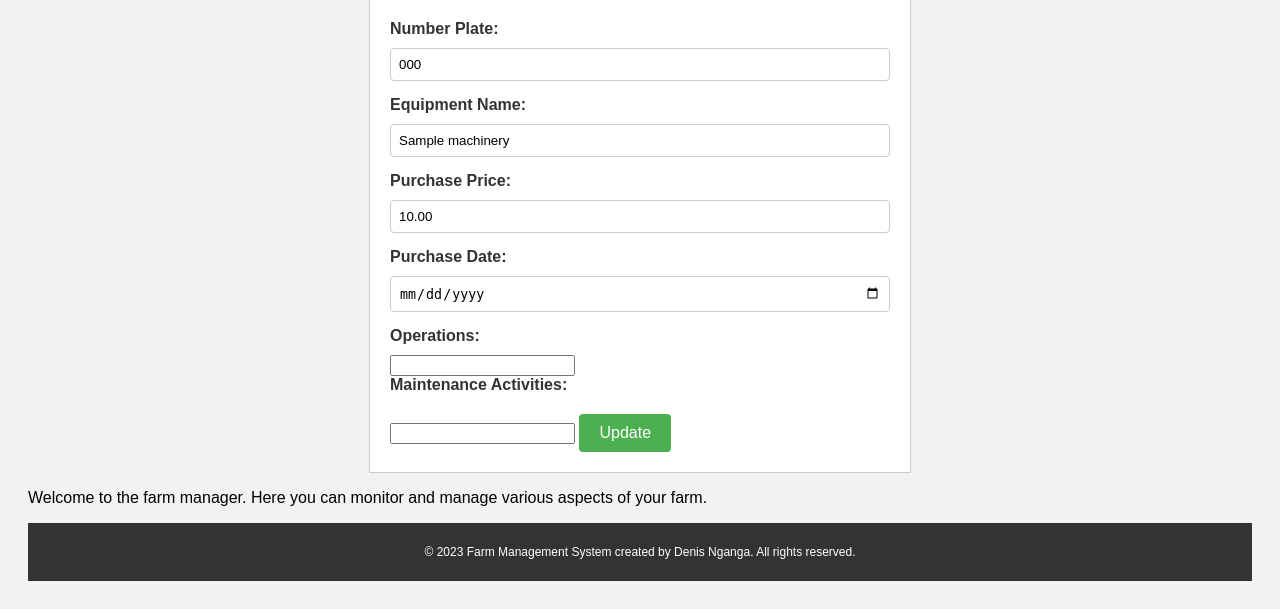
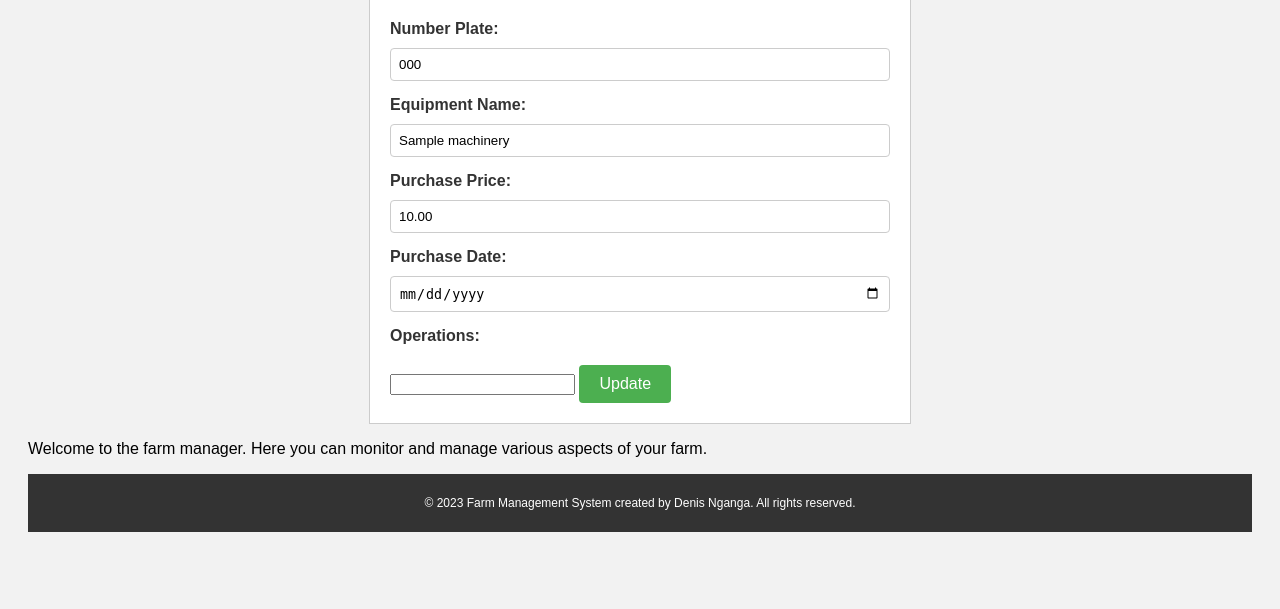
Before and after one commit to Denisganga/Farm_Management_System, a Django app: page /update_machinery/000/ in a window 1280 px wide. Shown: the part 228-837 px from the top of the page. After the commit the page ends 760 px from the top, so only its background shows below. Run offline with Django 4.2, Linux system fonts and the light colour scheme; tables that the repository leaves empty hold one stand-in row (values such as "Sample post").

Commit message:
Deletion of machinery maintenance in order to align with the created maintenance and repair table

```diff
--- a/homepage/machinery_form.py
+++ b/homepage/machinery_form.py
@@ -10,7 +10,6 @@ class MachineryForm(forms.ModelForm):
             'Purchase_price',
             'Purchase_date',
             'Operation',
-            'Maintenance_activities'
 
         ]
 
--- a/homepage/models.py
+++ b/homepage/models.py
@@ -102,7 +102,6 @@ class Machinery(models.Model):
     Purchase_price= models.DecimalField(max_digits=10,decimal_places=2, default=0)
     Purchase_date = models.DateField()
     Operation=models.TextField(blank=True)
-    Maintenance_activities= models.TextField(blank=True)
 
     class Meta:
         db_table = "Machinery"
--- a/homepage/templates/homepage/showmachinery.html
+++ b/homepage/templates/homepage/showmachinery.html
@@ -111,7 +111,7 @@ body {
               <th>Purchase Price</th>
               <th>Purchase Date</th>
               <th>Operations</th>
-              <th>Maintenance Activities</th>
+
               <th>Activities</th>
 
               <th>Maintenance and Repair</th>
@@ -127,7 +127,7 @@ body {
               <td>{{ machinery.Purchase_price }}</td>
               <td>{{ machinery.Purchase_date }}</td>
               <td>{{ machinery.Operation }}</td>
-              <td>{{ machinery.Maintenance_activities }}</td>
+
 
 
                 <td>
--- a/homepage/templates/homepage/updatemachinery.html
+++ b/homepage/templates/homepage/updatemachinery.html
@@ -78,8 +78,6 @@
         <label for="id_Operation">Operations:</label>
         <input type="description" name="Operation" id="id_Operation" value="{{ machinery.Operation }}"required>
 
-        <label for="id_Maintenance_activities">Maintenance Activities:</label>
-        <input type="description" name="Maintenance_activities" id="id_Maintenance_activities" value="{{ machinery.Maintenance_activities }}"required>
 
 
         <input type="submit" value="Update">
```
